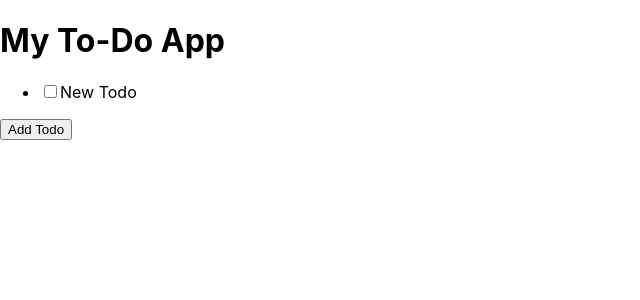
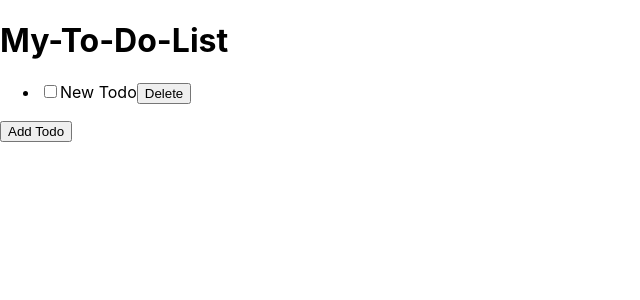
Before and after one commit to chan9511/TS_practice, a React (Create React App) app: page / in a window 1280 px wide. Both pictures are taken after a click on the button "Add Todo". Shown: the top 300 px of the page, without its empty margins (0-640 px from the left). Built offline with nearby package versions, Linux system fonts and the light colour scheme.

Commit message:
삭제기능 추가

```diff
--- a/src/App.tsx
+++ b/src/App.tsx
@@ -1,10 +1,10 @@
-import React from 'react';
-import TodoApp from './components/TodoApp';
+import React from "react";
+import TodoApp from "./components/TodoApp";
 
 const App: React.FC = () => {
   return (
     <div>
-      <h1>My To-Do App</h1>
+      <h1>My-To-Do-List</h1>
       <TodoApp />
     </div>
   );
--- a/src/components/TodoApp.tsx
+++ b/src/components/TodoApp.tsx
@@ -5,7 +5,7 @@ import React, { useState } from 'react';
 interface Todo {
   id: number;
   text: string;
-  completed: boolean; // 새로 추가된 필드
+  completed: boolean;
 }
 
 const TodoApp: React.FC = () => {
@@ -23,6 +23,10 @@ const TodoApp: React.FC = () => {
     );
   };
 
+  const deleteTodo = (id: number) => {
+    setTodos(prevTodos => prevTodos.filter(todo => todo.id !== id));
+  };
+
   return (
     <div>
       <ul>
@@ -34,6 +38,7 @@ const TodoApp: React.FC = () => {
               onChange={() => toggleTodo(todo.id)}
             />
             {todo.text}
+            <button onClick={() => deleteTodo(todo.id)}>Delete</button>
           </li>
         ))}
       </ul>
```
